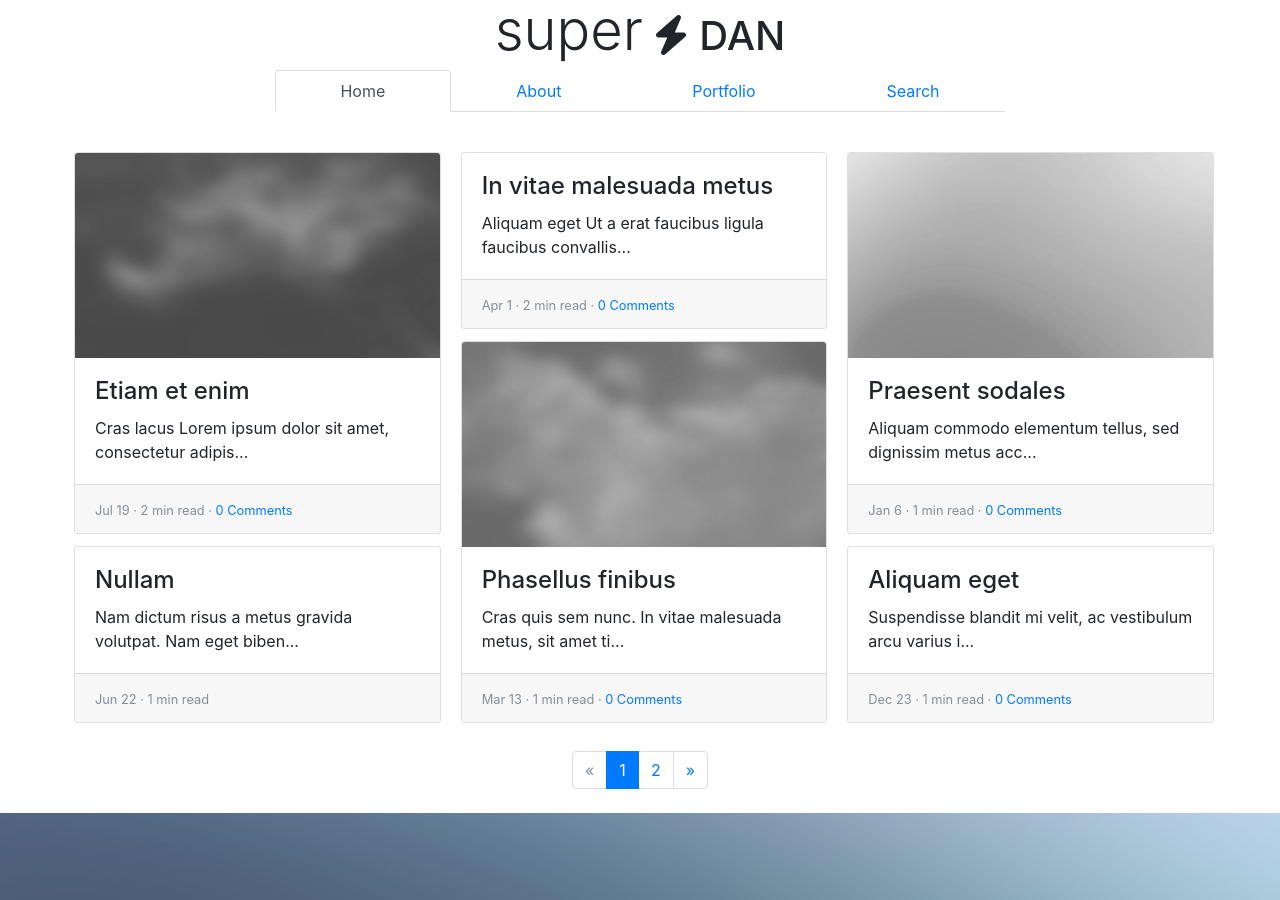
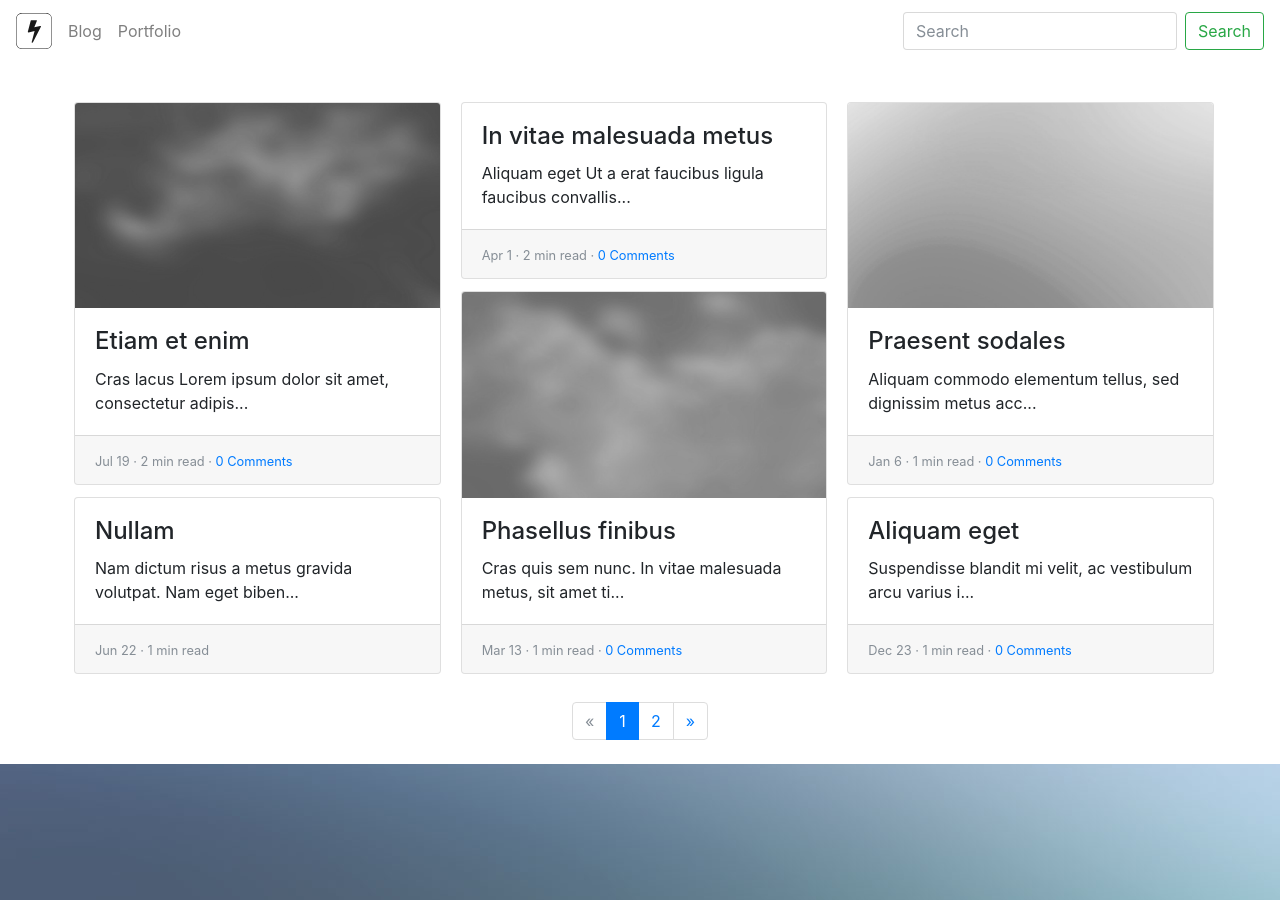
Before and after one commit to danrpts/danrpts.github.io, a Jekyll site: the page built from index.html, in a window 1280 px wide and 900 px high. Built offline with Jekyll 4.4.1, drawn with Linux system fonts in a browser that asks for light colours; nearby versions of some CDN libraries; emoji names are drawn with the system emoji font; the list of posts is cut into pages by our own code; comment, search, counter and statistics services are not loaded.

Commit message:
simpler navbar

```diff
--- a/_includes/header.html
+++ b/_includes/header.html
@@ -1,12 +1,41 @@
+
 <!-- /_includes/header.html -->
 
-<header class="container">
-  <div class="row justify-content-center">
-    <h1><span class="display-4">super</span> <i class="fa fa-bolt" aria-hidden="true"></i> DAN</h1>
+<nav class="navbar navbar-expand-lg navbar-light bg-white">
+
+  <a class="navbar-brand mr-0 mr-md-2" href="/" aria-label="{{site.title}}" id="logo">
+      <svg class="d-block" width="36" height="36" viewBox="0 0 612 612" xmlns="http://www.w3.org/2000/svg" focusable="false">
+        <title>{{ site.title }}</title>
+        <path fill="currentColor" d="M510 8a94.3 94.3 0 0 1 94 94v408a94.3 94.3 0 0 1-94 94H102a94.3 94.3 0 0 1-94-94V102a94.3 94.3 0 0 1 94-94h408m0-8H102C45.9 0 0 45.9 0 102v408c0 56.1 45.9 102 102 102h408c56.1 0 102-45.9 102-102V102C612 45.9 566.1 0 510 0z"></path>
+        <path fill="currentColor" d="m421.52756,222.3485q4.49252,4.60278 1.74713,10.12601l-134.77576,266.26756q-3.24457,5.75342 -10.48251,5.75342q-0.99835,0 -3.49423,-0.46027q-4.24292,-1.15076 -6.36438,-4.37268t-1.12314,-6.90408l49.16818,-185.94998l-101.33138,23.24377q-0.99835,0.23016 -2.99501,0.23016q-4.49252,0 -7.73712,-2.53156q-4.49254,-3.452 -3.24461,-8.97528l50.16652,-189.86235q0.99835,-3.22187 3.99338,-5.29311t6.98834,-2.07123l81.86377,0q4.74213,0 7.98669,2.87669t3.2446,6.78901q0,1.84109 -1.24789,4.14246l-42.67899,106.55304l98.83551,-22.55333q1.9967,-0.46027 2.99503,-0.46027q4.74216,0 8.48587,3.45201z"></path>
+      </svg>
+  </a>
+
+  <button class="navbar-toggler" type="button" data-toggle="collapse" data-target="#navbarSupportedContent" aria-controls="navbarSupportedContent" aria-expanded="false" aria-label="Toggle navigation">
+    <span class="navbar-toggler-icon"></span>
+  </button>
+
+  <div class="collapse navbar-collapse" id="navbarSupportedContent">
+
+    <ul class="navbar-nav mr-auto">
+      <li class="nav-item">
+        <a class="nav-link"
+           href="{{ "/" | absolute_url }}">
+          Blog
+        </a>
+      </li>
+      <li class="nav-item">
+        <a class="nav-link"
+           href="{{ "/portfolio" | absolute_url }}">
+          Portfolio
+        </a>
+      </li>
+    </ul>
+
+    <form class="form-inline my-2 my-lg-0" method="post" action="search">
+      <input class="form-control mr-sm-2" name="q" type="text" placeholder="Search" aria-label="Search">
+      <button class="btn btn-outline-success my-2 my-sm-0" type="submit">Search</button>
+    </form>
+
   </div>
-  <div class="row justify-content-center">
-    <div class="col-12 col-lg-8 text-justify">
-      {% include navbar.html %}
-    </div>
-  </div>
-</header>
+</nav>
```
